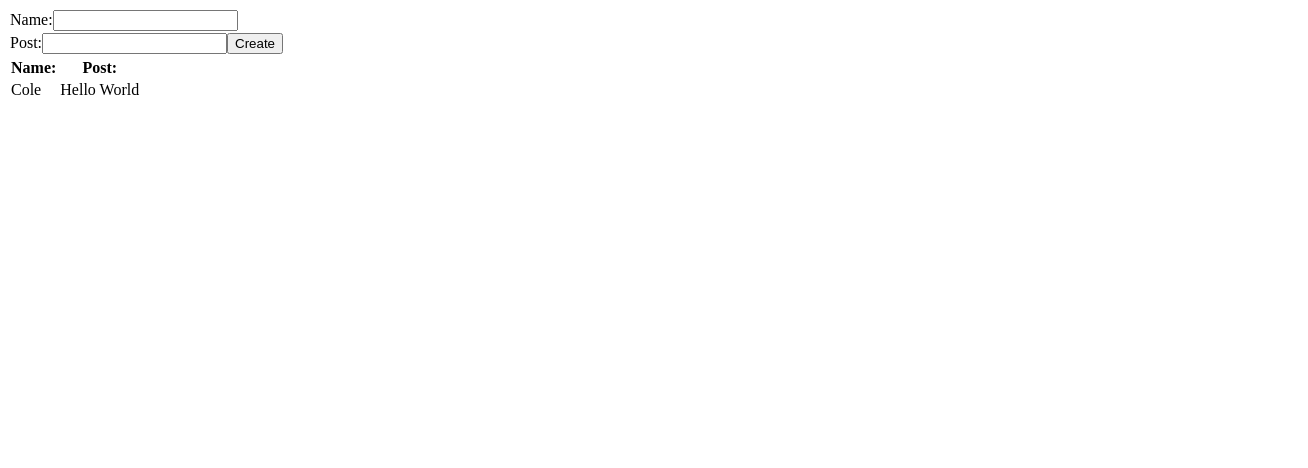
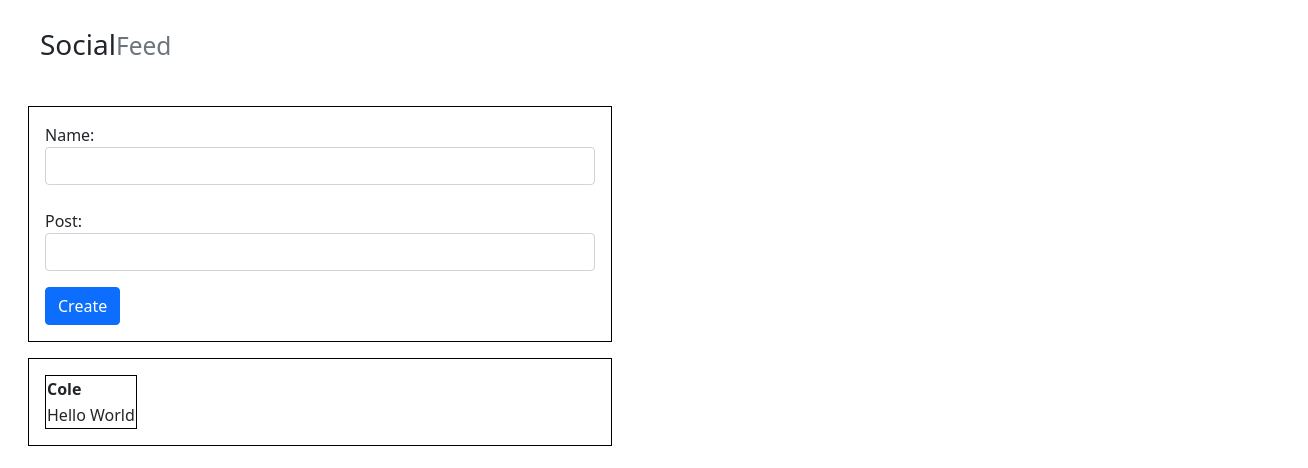
Before and after one commit to Colemassey/React-Social-Feed, a React (Create React App) app: page / in a window 1280 px wide. Shown: the top 468 px of the page, 1308 px wide, since content can reach past the window. Built offline with nearby package versions, Linux system fonts and the light colour scheme.

Commit message:
Some styling started

```diff
--- a/package.json
+++ b/package.json
@@ -6,6 +6,7 @@
     "@testing-library/jest-dom": "^5.16.2",
     "@testing-library/react": "^12.1.2",
     "@testing-library/user-event": "^13.5.0",
+    "bootstrap": "^5.1.3",
     "react": "^17.0.2",
     "react-dom": "^17.0.2",
     "react-scripts": "5.0.0",
--- a/src/App.css
+++ b/src/App.css
@@ -0,0 +1,7 @@
+.border-box {
+    border: 1px;
+    border-style: solid;
+    border-color:black;
+    margin: 1em;
+    padding: 1em;
+}
--- a/src/App.js
+++ b/src/App.js
@@ -1,6 +1,7 @@
 import React, { useState } from "react";
 import DisplayPosts from "./Components/DisplayPosts/DisplayPosts";
 import CreatePost from "./Components/CreatePost/CreatePost";
+import './App.css'
 
 
 function App() {
@@ -15,9 +16,18 @@ function App() {
   }
 
   return (
-    <div>
-      <CreatePost addNewPostProperty={addNewPost} />
-      <DisplayPosts parentPosts={posts} />
+    <div className='container-fluid'>
+      <div className='row'>
+        <h3 style={{margin: '1em'}}>Social<small className='text-muted'>Feed</small></h3>
+        <div className='col-xl-6'>
+          <div className="border-box">
+          <CreatePost addNewPostProperty={addNewPost} />
+          </div>
+          <div className="border-box">
+          <DisplayPosts parentPosts={posts} />
+          </div>
+        </div>
+      </div>
     </div>
   );
 }
--- /dev/null
+++ b/src/Components/CreatePost/CreatePost.css
@@ -0,0 +1,3 @@
+.form-grid {
+    display: grid;
+}
--- a/src/Components/CreatePost/CreatePost.jsx
+++ b/src/Components/CreatePost/CreatePost.jsx
@@ -1,5 +1,5 @@
 import React, { useState } from 'react';
-
+import './CreatePost.css';
 
 const CreatePost = (props) => {
 
@@ -17,17 +17,15 @@ const CreatePost = (props) => {
 
     return (
         <form onSubmit={handleSubmit}>
-            <table>
-                <thead>
-                    <label for='name'>Name:</label>
-                    <input type='text' id='name' value={name} onChange={(event) => setName(event.target.value)} /><br />
-                </thead>
-                <tbody>
-                    <label for='post'>Post:</label>
-                    <input type='text' id='post' value={post} onChange={(event) => setPost(event.target.value)} />
-                    <button type='submit'>Create</button>
-                </tbody>
-            </table>
+            <div className='form-group'>
+                <label>Name:</label>
+                <input type='text' className="form-control" value={name} onChange={(event) => setName(event.target.value)} /><br />
+            </div>
+            <div className='form-group'>
+            <label>Post:</label>
+                <input type='text' className="form-control" value={post} onChange={(event) => setPost(event.target.value)} />
+                <button type='submit' className="btn btn-primary" style={{'margin-top': '1em'}}>Create</button>
+            </div>
         </form>
     );
 }
--- a/src/Components/DisplayPosts/DisplayPosts.jsx
+++ b/src/Components/DisplayPosts/DisplayPosts.jsx
@@ -2,22 +2,18 @@
 const DisplayPosts = (props) => {
     return (
         <table>
-        <thead>
-          <tr>
-            <th>Name:</th>
-            <th>Post:</th>
-          </tr>
-        </thead>
-        <tbody>
           {props.parentPosts.map((post) => {
             return (
-              <tr>
-                <td>{post.name}</td>
-                <td>{post.post}</td>
-              </tr>
+                <tbody className='border-box'>
+                    <tr>
+                        <th>{post.name}</th>
+                    </tr>
+                    <tr>
+                        <td>{post.post}</td>
+                    </tr>
+                </tbody>
             );
           })}
-        </tbody>
       </table>
      );
 }
--- a/src/index.js
+++ b/src/index.js
@@ -1,7 +1,7 @@
 import React from 'react';
 import ReactDOM from 'react-dom';
 import App from './App';
-
+import 'bootstrap/dist/css/bootstrap.min.css';
 
 ReactDOM.render(
   <React.StrictMode>
```
Also changed, not shown: src/Components/LikeButton/LikeButton.css (added, +32 -0 lines), src/Components/LikeButton/LikeButton.jsx (added, +27 -0 lines), 1 other file (tests, documents, lock files or other folders).
